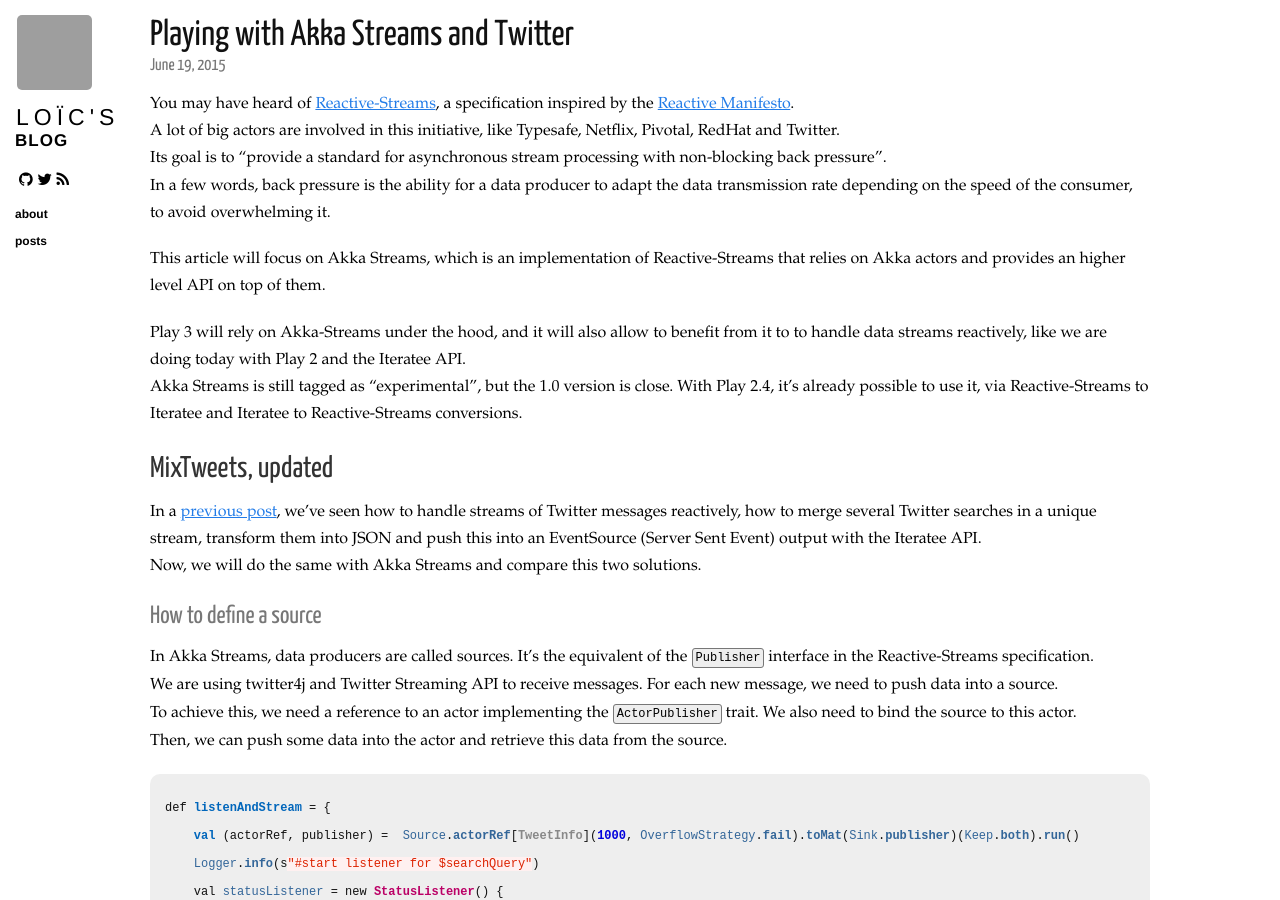
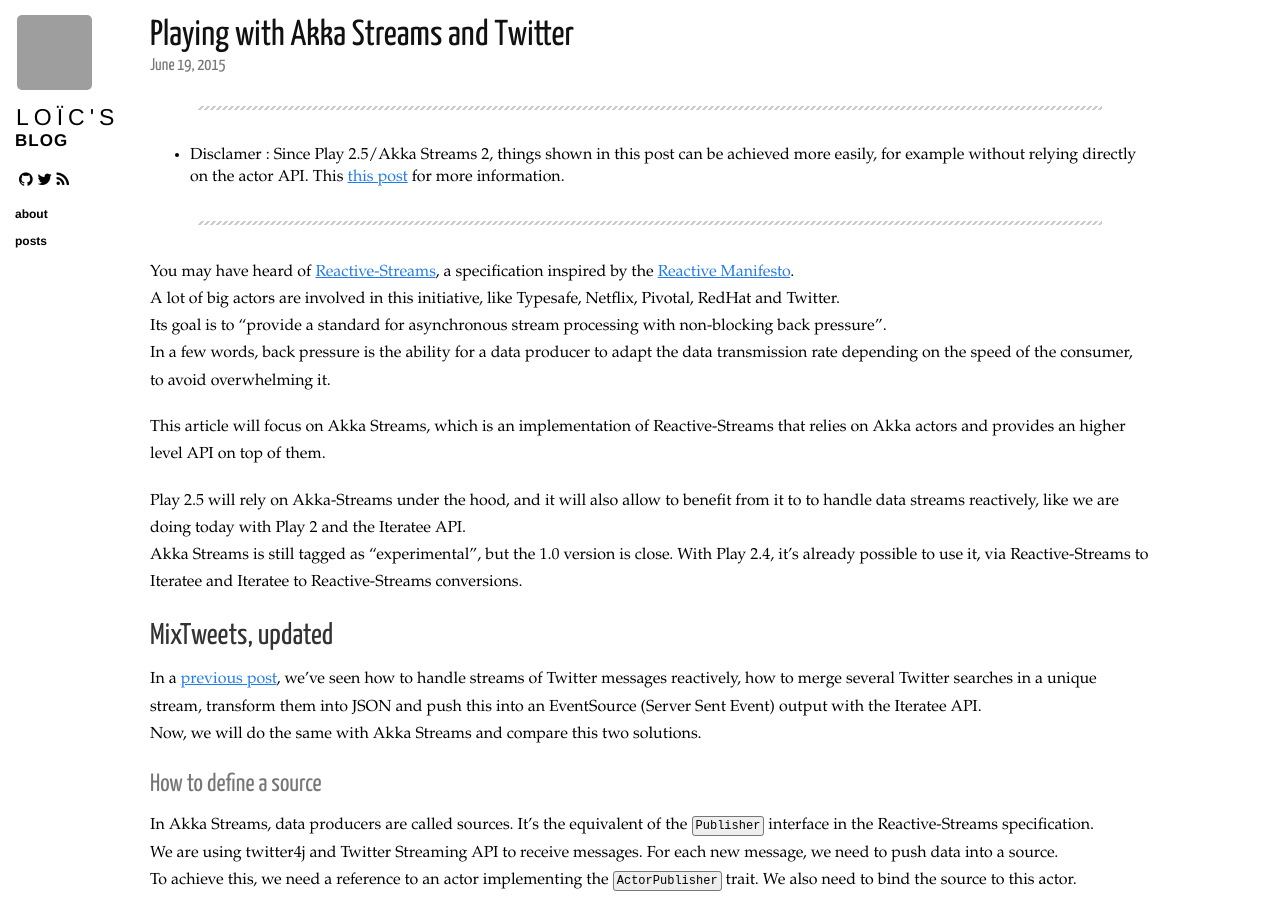
Before and after one commit to loicdescotte/loicdescotte.github.io, a Jekyll site: the page built from _posts/2015-06-19-play-akka-streams-twitter.md, in a window 1280 px wide and 900 px high. Built offline with Jekyll 4.4.1, drawn with Linux system fonts in a browser that asks for light colours; nearby versions of some CDN libraries; comment, search, counter and statistics services are not loaded; grey boxes are pictures that could not be loaded.

Commit message:
Update 2015-06-19-play-akka-streams-twitter.md

```diff
--- a/_posts/2015-06-19-play-akka-streams-twitter.md
+++ b/_posts/2015-06-19-play-akka-streams-twitter.md
@@ -8,6 +8,13 @@ tags:
  - Akka streams
 ---
 
+---
+
+ * Disclamer : Since Play 2.5/Akka Streams 2, things shown in this post can be achieved more easily, for example without relying directly on the actor API. This [this post](
+https://loicdescotte.github.io/posts/play25-akka-streams/) for more information.
+
+---
+
 You may have heard of [Reactive-Streams](http://www.reactive-streams.org/), a specification inspired by the [Reactive Manifesto](http://reactivemanifesto.org/).
 A lot of big actors are involved in this initiative, like Typesafe, Netflix, Pivotal, RedHat and Twitter.
 Its goal is to "provide a standard for asynchronous stream processing with non-blocking back pressure".
@@ -15,7 +22,7 @@ In a few words, back pressure is the ability for a data producer to adapt the da
 
 This article will focus on Akka Streams, which is an implementation of Reactive-Streams that relies on Akka actors and provides an higher level API on top of them.
 
-Play 3 will rely on Akka-Streams under the hood, and it will also allow to benefit from it to to handle data streams reactively, like we are doing today with Play 2 and the Iteratee API.
+Play 2.5 will rely on Akka-Streams under the hood, and it will also allow to benefit from it to to handle data streams reactively, like we are doing today with Play 2 and the Iteratee API.
 Akka Streams is still tagged as "experimental", but the 1.0 version is close. With Play 2.4, it's already possible to use it, via Reactive-Streams to Iteratee and Iteratee to Reactive-Streams conversions.
 
 ## MixTweets, updated
```
